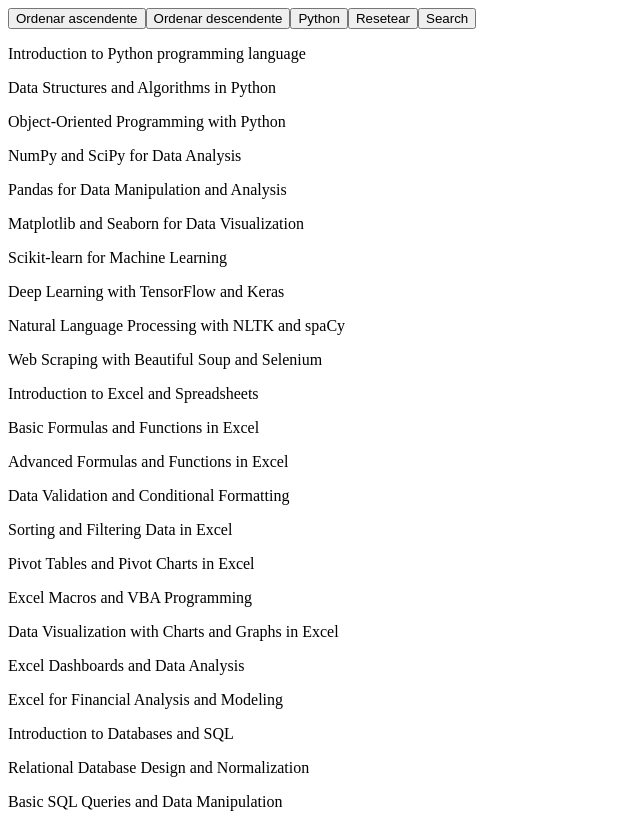
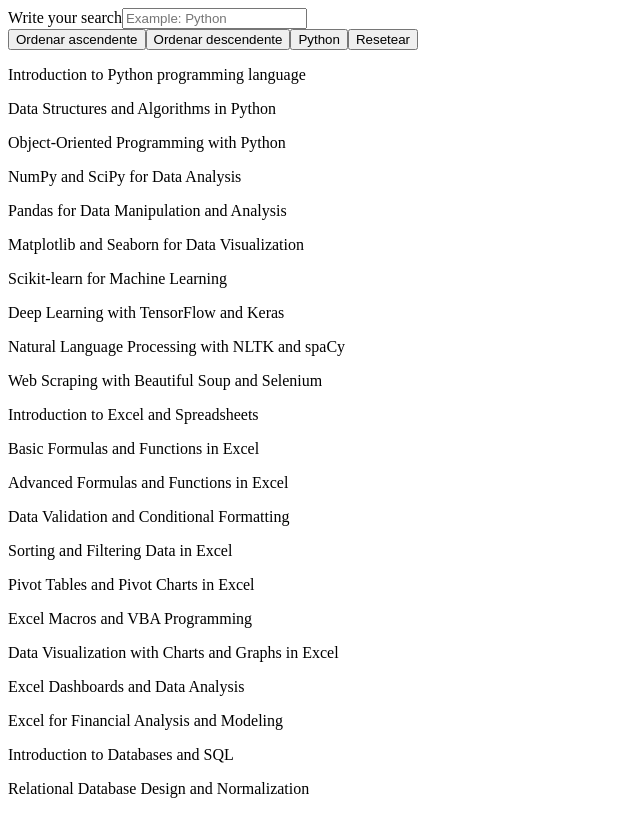
Before and after one commit to SandroSimonOre/demo-search-filter-sort, a React (Vite) app: page / in a window 1280 px wide. Shown: the top 813 px of the page, without its empty margins (0-640 px from the left). Built offline with nearby package versions, Linux system fonts and the light colour scheme.

Commit message:
search feature improved

```diff
--- a/src/App.jsx
+++ b/src/App.jsx
@@ -1,6 +1,6 @@
 // https://contactmentor.com/checkbox-list-react-js-example/
 
-import { useEffect } from "react"
+import { useEffect, useState } from "react"
 import { useData } from "./contexts/DataContext"
 import { useDataDispatch } from "./contexts/DataContext"
 
@@ -13,6 +13,15 @@
 
   const data = useData()
   const dispatch = useDataDispatch()
+
+  // This could be a component
+  const [searchTerm, setSearchTerm] = useState('')
+
+  const handleChange = e => setSearchTerm(e.target.value)
+
+  useEffect( ()=> {
+    dispatch({type: 'search', payload: searchTerm})
+  }, [searchTerm])
   //console.log(data)
   //const [selectedVideos, setSelectedVideos] = useState(videos)
   //const [selectedCategories, setSelectedCategories] = useState([])
@@ -35,12 +44,16 @@
 
   return (
     <>
+      <div>
+        <label htmlFor="searchTerm">Write your search</label>
+        <input onChange={handleChange} type="text" id="searchTerm" placeholder="Example: Python" />
+      </div>
 
       <button onClick={() => dispatch({type: 'sortByTitleAsc'})}>Ordenar ascendente</button>
       <button onClick={() => dispatch({type: 'sortByTitleDesc'})}>Ordenar descendente</button>
       <button onClick={() => dispatch({type: 'filterByCategory', payload: 'python'})}>Python</button>
       <button onClick={() => dispatch({type: 'reset'})}>Resetear</button>
-      <button onClick={() => dispatch({type: 'search', payload: 'eXcel'})}>Search</button>
+
 
       {
         data.map(c => (
```
